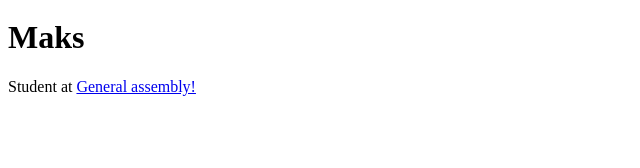
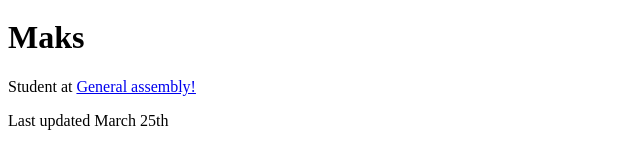
Before and after one commit to maksimstevenson/fewd-30, a plain HTML site: page index.html in a window 1280 px wide. Shown: the part 110-278 px from the top of the page, without its empty margins (0-640 px from the left). Drawn offline with Linux system fonts and the light colour scheme.

Commit message:
last update

```diff
--- a/index.html
+++ b/index.html
@@ -24,3 +24,6 @@
 
 </body>
 </html>
+<p>
+    Last updated March 25th
+</p>
```
